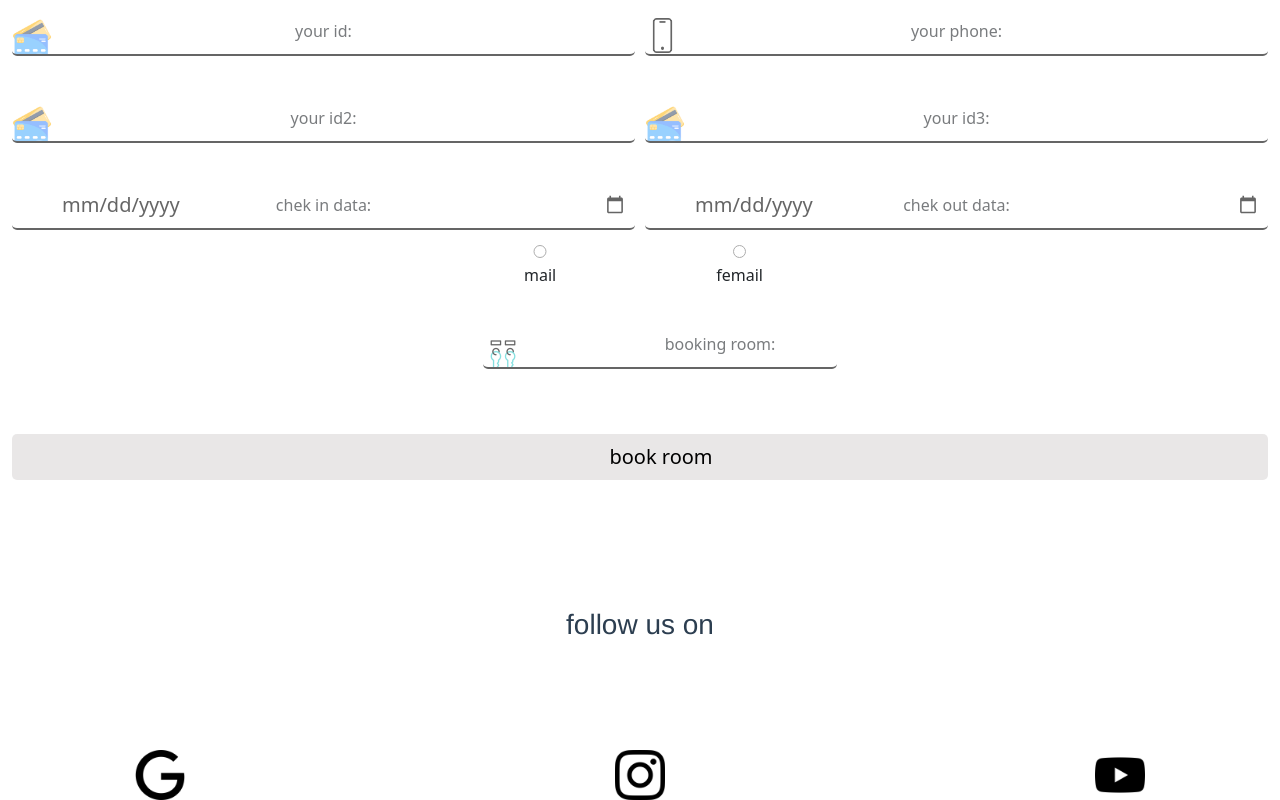
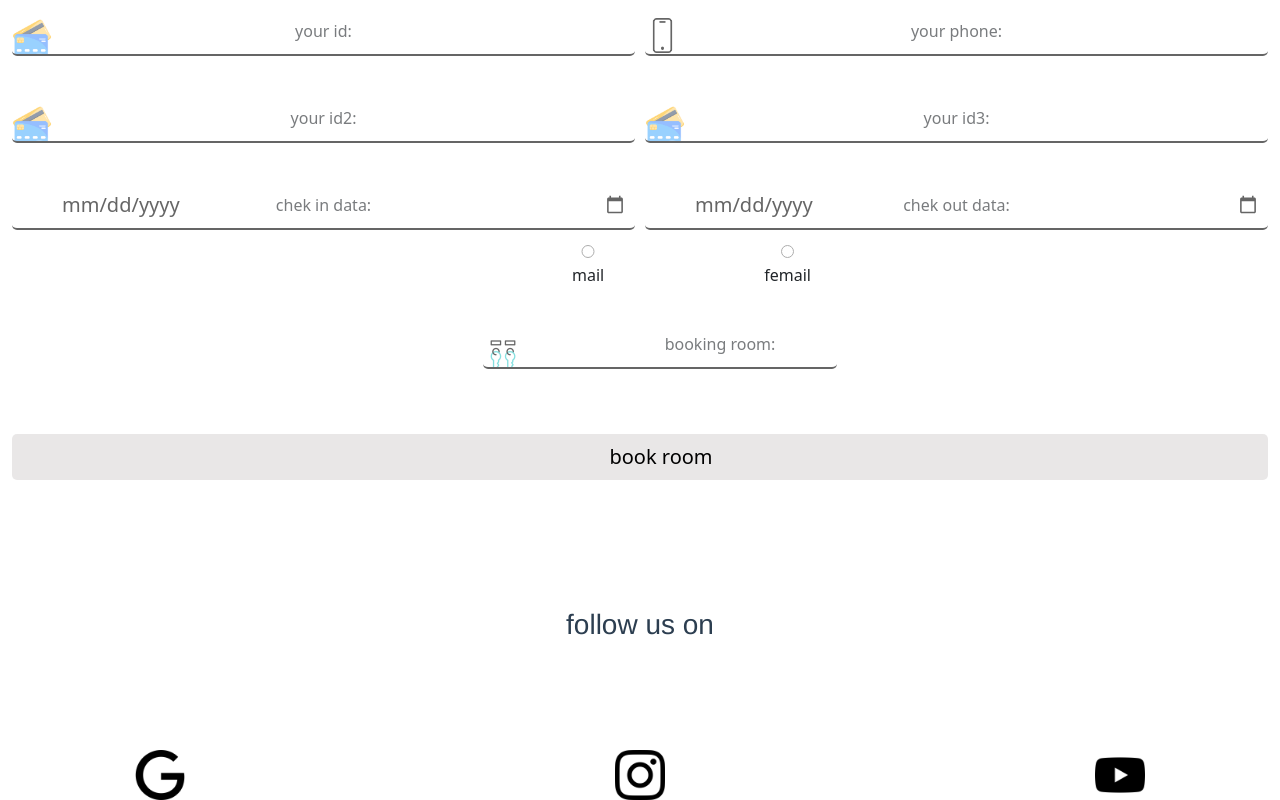
Before and after one commit to Eihapkaram/my, a Vue app: page / in a window 1280 px wide. Shown: the part 4452-5252 px from the top of the page. Built offline with nearby package versions, Linux system fonts and the light colour scheme.

Commit message:
Update App.vue

```diff
--- a/src/App.vue
+++ b/src/App.vue
@@ -159,7 +159,7 @@ nav {
     left: 0;
   }
   #garandp div {
-    left: 32rem;
+    left: 35rem;
   }
   #room {
     flex: 1 0 100%;
```
